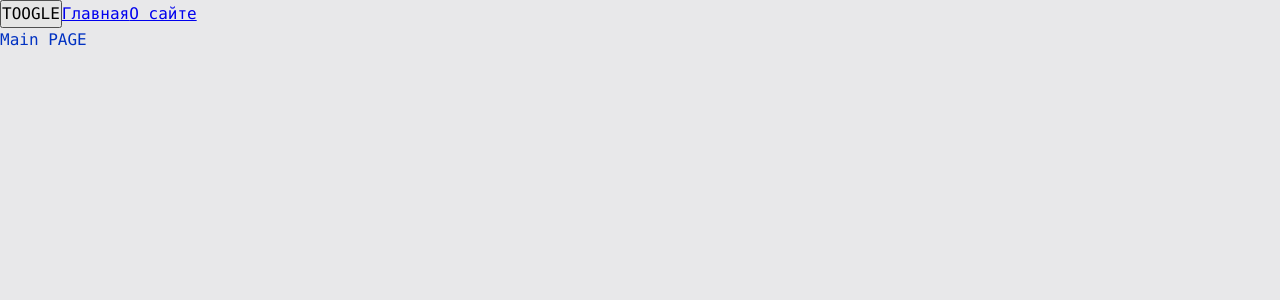
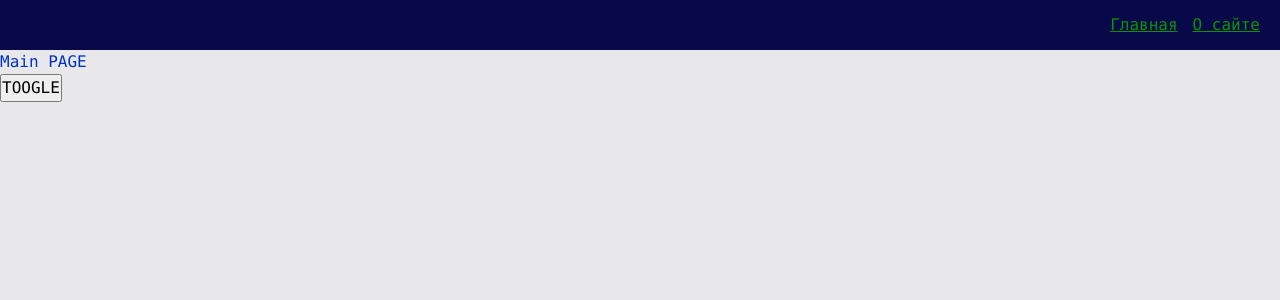
Before and after one commit to mspolermo/production-project, a React app: page / in a window 1280 px wide. Shown: the top 300 px of the page. Built offline with nearby package versions, Linux system fonts and the light colour scheme.

Commit message:
Navbar, AppLink components added

```diff
--- a/src/app/App.tsx
+++ b/src/app/App.tsx
@@ -1,20 +1,19 @@
 import React from 'react';
 import '././styles/index.scss';
-import { Link } from "react-router-dom";
 
 import { classNames } from "shared/lib/classNames/classNames";
 import { useTheme } from "app/providers/ThemeProvider";
 import { AppRouter } from './providers/router';
+import { Navbar } from 'widgets/Navbar';
 
 const App = () => {
     const {theme, toogleTheme} = useTheme();
 
     return (
         <div className={classNames('app', {}, [theme])}>
+            <Navbar />
+            <AppRouter />
             <button onClick={toogleTheme}>TOOGLE</button>
-            <Link to={'/'}>Главная</Link>
-            <Link to={'/about'}>О сайте</Link>
-            <AppRouter />
         </div>
     )
 }
--- a/src/app/styles/themes/dark.scss
+++ b/src/app/styles/themes/dark.scss
@@ -1,6 +1,9 @@
 .app.dark {
     --bg-color: #090949;
+    --inverted-bg-color: #e8e8ea;
 
     --primary-color: #049604;
     --secondary-color: #04ff04;
+    --inverted-primary-color: #0232c2;
+    --secondary-color: #0452ff;
 }
--- a/src/app/styles/themes/normal.scss
+++ b/src/app/styles/themes/normal.scss
@@ -1,6 +1,9 @@
 .app.light{
     --bg-color: #e8e8ea;
+    --inverted-bg-color: #090949;
 
     --primary-color: #0232c2;
     --secondary-color: #0449e0;
+    --inverted-primary-color: #049604;
+    --secondary-color: #04ff04;
 }
--- a/src/app/styles/variables/global.scss
+++ b/src/app/styles/variables/global.scss
@@ -1,4 +1,8 @@
 :root {
+    //Размеры
+    --navbar-height: 50px;
+
+    //Шрифты
     --font-family-main: Consolas, "Times New Roman", Serif;
 
     --font-size-m: 16px;
@@ -8,4 +12,6 @@
     --font-size-l: 24px;
     --font-line-l: 32px;
     --font-l: var(--font-size-l) / var(--font-line-l) var(--font-family-main);
+
+
 }
--- a/src/shared/lib/classNames/classNames.ts
+++ b/src/shared/lib/classNames/classNames.ts
@@ -1,10 +1,10 @@
 type Mods = Record<string, boolean | string>;
 
 
-export function classNames(cls:string, mods:Mods, additional: string[]):string {
+export function classNames(cls:string, mods: Mods = {}, additional: string[] = []):string {
     return [
         cls,
-        ...additional,
+        ...additional.filter(Boolean),
         Object.entries(mods)
             .filter(([classNames, value]) => Boolean(value))
             .map(([classNames,value]) => classNames)
--- /dev/null
+++ b/src/shared/ui/AppLink/AppLink.module.scss
@@ -0,0 +1,11 @@
+.AppLink {
+    color: var(--primary-color);
+}
+
+.primary {
+    color:var(--primary-color);
+}
+
+.secondary {
+    color:var(--inverted-primary-color);
+}
--- /dev/null
+++ b/src/shared/ui/AppLink/AppLink.tsx
@@ -0,0 +1,27 @@
+import React, { FC } from 'react';
+import cls from './AppLink.module.scss';
+import { classNames } from 'shared/lib/classNames/classNames';
+import { Link, LinkProps } from 'react-router-dom';
+
+export enum AppLinkTheme {
+    PRIMARY = 'primary',
+    SECONDARY = 'secondary'
+}
+
+interface AppLinkProps extends LinkProps{
+    className? : string;
+    theme?: AppLinkTheme
+}
+
+export const AppLink: FC<AppLinkProps> = (props) => {
+    const { to, className, children, theme = AppLinkTheme.PRIMARY, ...otherProps } = props;
+    return (
+        <Link
+            to={to}
+            className={classNames(cls.AppLink, {}, [className, cls[theme] ])}
+            {...otherProps}
+        >
+            {children}
+        </Link>
+    );
+};
--- /dev/null
+++ b/src/widgets/Navbar/index.ts
@@ -0,0 +1,5 @@
+import { Navbar } from "./ui/Navbar";
+
+export {
+    Navbar
+}
--- /dev/null
+++ b/src/widgets/Navbar/ui/Navbar.module.scss
@@ -0,0 +1,16 @@
+.Navbar {
+    width: 100%;
+    height: var(--navbar-height);
+    background-color: var(--inverted-bg-color);
+    display: flex;
+    align-items: center;
+    padding: 20px;
+}
+
+.links {
+    margin-left: auto;
+}
+
+.mainLink {
+    margin-right: 15px;
+}
--- /dev/null
+++ b/src/widgets/Navbar/ui/Navbar.tsx
@@ -0,0 +1,20 @@
+import React from "react";
+import cls from './Navbar.module.scss';
+import { Link } from "react-router-dom";
+import { classNames } from "shared/lib/classNames/classNames";
+import { AppLink, AppLinkTheme } from "shared/ui/AppLink/AppLink";
+
+interface NavbarProps {
+    className? : string;
+}
+
+export const Navbar = ({className}: NavbarProps) => {
+    return (
+        <div className={classNames(cls.Navbar, {}, [className])}>
+            <div className={cls.links}>
+                <AppLink theme={AppLinkTheme.SECONDARY} to={'/'} className={cls.mainLink}>Главная</AppLink>
+                <AppLink theme={AppLinkTheme.SECONDARY} to={'/about'}>О сайте</AppLink>
+            </div>
+        </div>
+    );
+};
```
